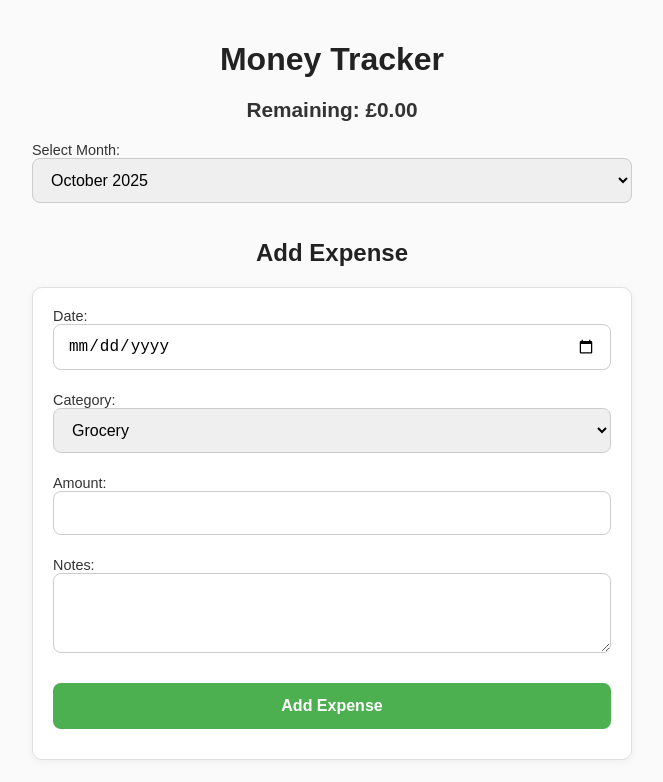
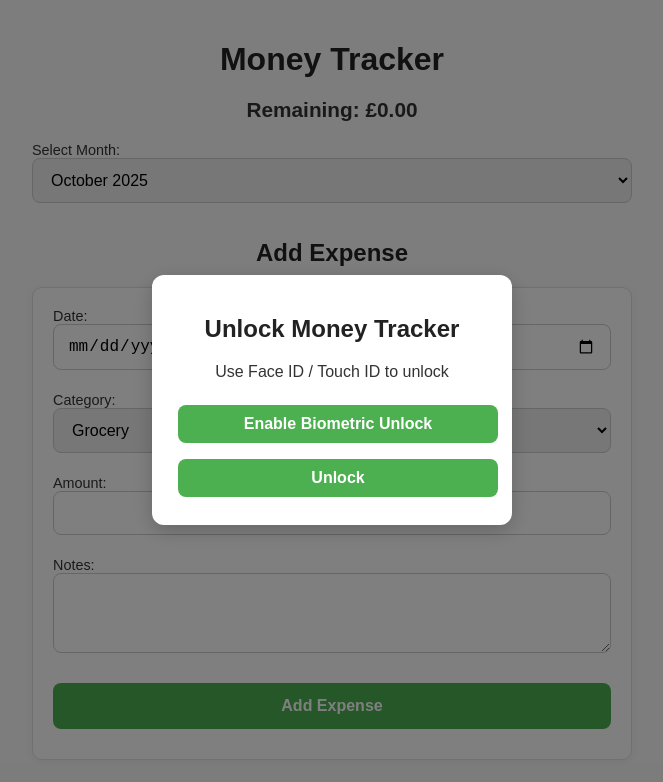
Before and after one commit to sawan07/money-tracker-fe, a plain HTML site: page index.html in a window 1280 px wide. Shown: the top 782 px of the page, without its empty margins (308-971 px from the left). Drawn offline with Linux system fonts and the light colour scheme; no server answers.

Commit message:
adding authentication

```diff
--- a/index.html
+++ b/index.html
@@ -83,6 +83,8 @@
     <script src="js/app.js"></script>
     <script src="js/expense.js"></script>
     <script src="js/earning.js"></script>
+    <script src="js/biometric.js"></script> <!-- 👈 must be included -->
+
 </body>
 
 </html>
```
